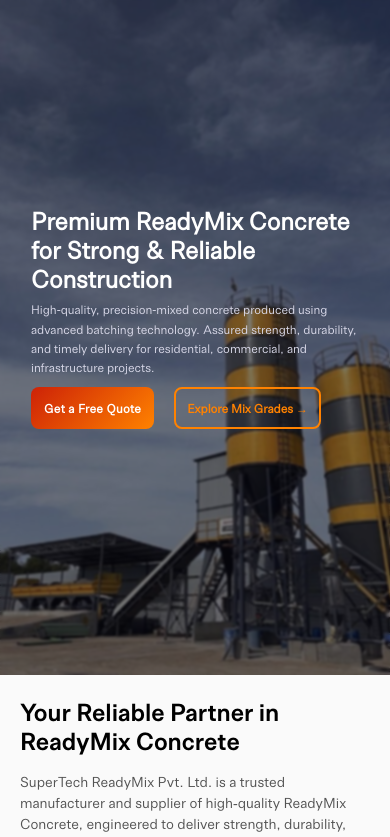
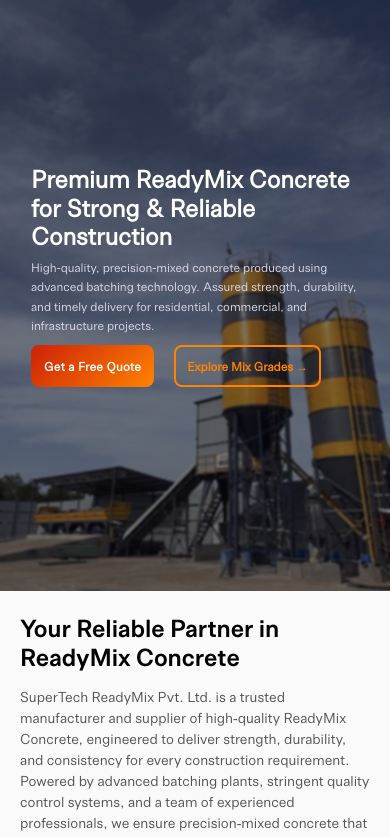
Before and after one commit to palak-parwani/rmc-website, a Next.js app: page /home in a window 390 px wide. Shown: the top 837 px of the page. Built offline with nearby package versions, Linux system fonts and the light colour scheme.

Commit message:
banner images

```diff
--- a/src/components/Contactus/Contactus.module.css
+++ b/src/components/Contactus/Contactus.module.css
@@ -188,5 +188,6 @@
   }
   .contactSection {
   background-image: url("/images/contactbannermob.png");
+  height: 70vh;
   }
 }
--- a/src/components/HeroBanner/HeroBanner.module.css
+++ b/src/components/HeroBanner/HeroBanner.module.css
@@ -188,7 +188,7 @@
   .heroSection {
     background: #0a0a1440;
     background-image: url("/images/three.jpeg");
-    height: 80vh;
+    height: 70vh;
     background-position: bottom;
     width: 100%;
     background-size: cover;
```
Also changed, not shown: src/components/Aboutus/Aboutus.module.css (+8 -3 lines).
